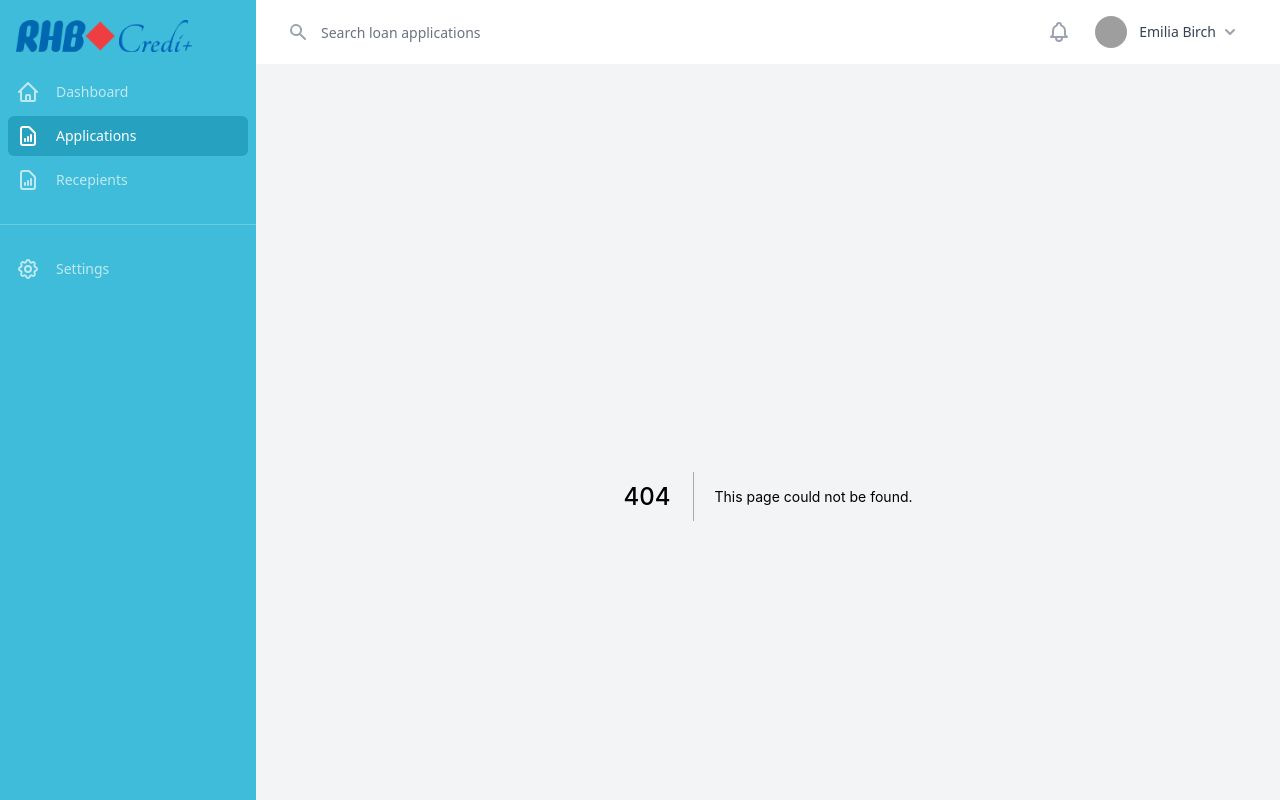
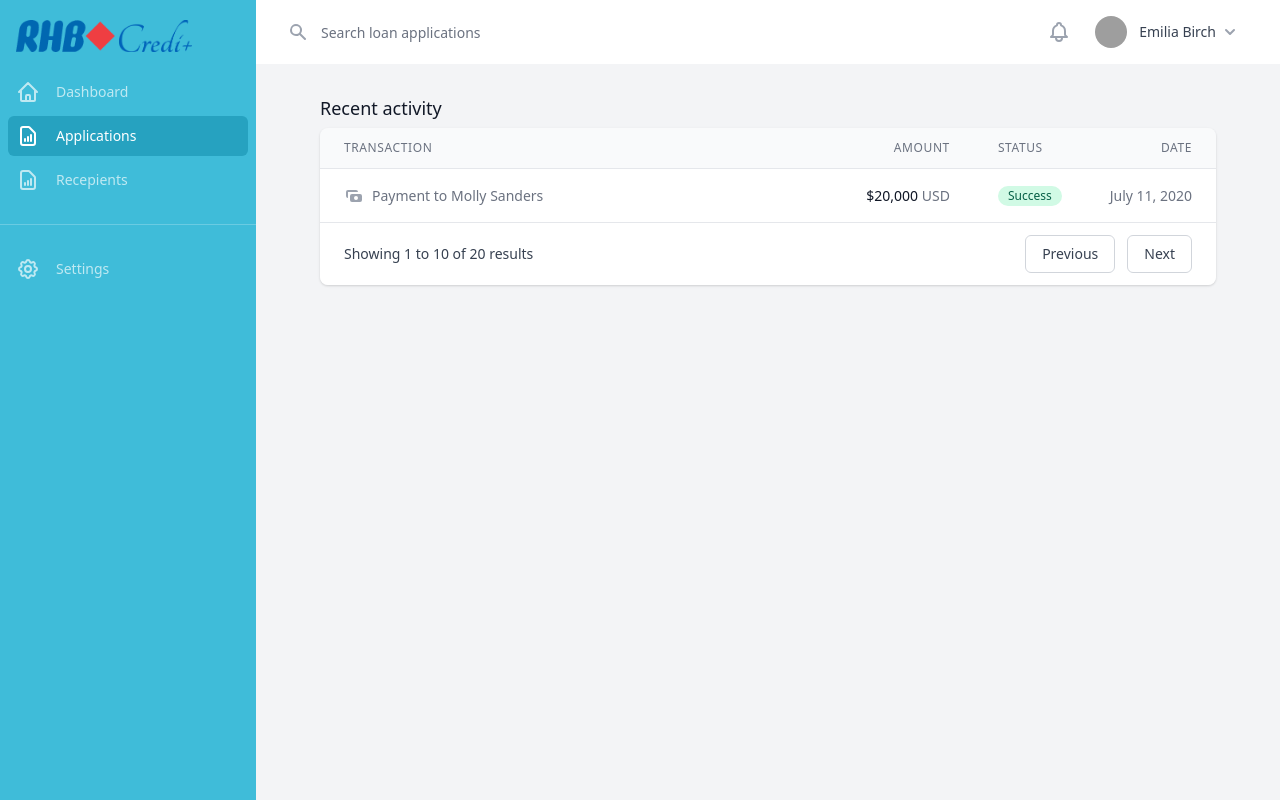
Before and after one commit to itschrislow/credit-plus, a Next.js app: page /dashboard/applications in a window 1280 px wide. Before the commit this address had no page. Built offline with nearby package versions, Linux system fonts and the light colour scheme; grey boxes are pictures that could not be loaded.

Commit message:
add dashboard applications page

```diff
--- /dev/null
+++ b/pages/dashboard/applications.jsx
@@ -0,0 +1,169 @@
+import {
+  CashIcon,
+  ChevronRightIcon,
+} from '@heroicons/react/solid'
+
+const transactions = [
+  {
+    id: 1,
+    name: 'Payment to Molly Sanders',
+    href: '#',
+    amount: '$20,000',
+    currency: 'USD',
+    status: 'success',
+    date: 'July 11, 2020',
+    datetime: '2020-07-11',
+  },
+  // More transactions...
+]
+const statusStyles = {
+  success: 'bg-green-100 text-green-800',
+  processing: 'bg-yellow-100 text-yellow-800',
+  failed: 'bg-gray-100 text-gray-800',
+}
+
+const Applications = () => {
+  return (
+    <>
+      <h2 className="max-w-6xl mx-auto mt-8 px-4 text-lg leading-6 font-medium text-gray-900 sm:px-6 lg:px-8">
+        Recent activity
+      </h2>
+
+      {/* Activity list (smallest breakpoint only) */}
+      <div className="shadow sm:hidden">
+        <ul className="mt-2 divide-y divide-gray-200 overflow-hidden shadow sm:hidden">
+          {transactions.map((transaction) => (
+            <li key={transaction.id}>
+              <a href={transaction.href} className="block px-4 py-4 bg-white hover:bg-gray-50">
+                <span className="flex items-center space-x-4">
+                  <span className="flex-1 flex space-x-2 truncate">
+                    <CashIcon className="flex-shrink-0 h-5 w-5 text-gray-400" aria-hidden="true" />
+                    <span className="flex flex-col text-gray-500 text-sm truncate">
+                      <span className="truncate">{transaction.name}</span>
+                      <span>
+                        <span className="text-gray-900 font-medium">{transaction.amount}</span>{' '}
+                        {transaction.currency}
+                      </span>
+                      <time dateTime={transaction.datetime}>{transaction.date}</time>
+                    </span>
+                  </span>
+                  <ChevronRightIcon className="flex-shrink-0 h-5 w-5 text-gray-400" aria-hidden="true" />
+                </span>
+              </a>
+            </li>
+          ))}
+        </ul>
+
+        <nav
+          className="bg-white px-4 py-3 flex items-center justify-between border-t border-gray-200"
+          aria-label="Pagination"
+        >
+          <div className="flex-1 flex justify-between">
+            <a
+              href="#"
+              className="relative inline-flex items-center px-4 py-2 border border-gray-300 text-sm font-medium rounded-md text-gray-700 bg-white hover:text-gray-500"
+            >
+              Previous
+                  </a>
+            <a
+              href="#"
+              className="ml-3 relative inline-flex items-center px-4 py-2 border border-gray-300 text-sm font-medium rounded-md text-gray-700 bg-white hover:text-gray-500"
+            >
+              Next
+                  </a>
+          </div>
+        </nav>
+      </div>
+
+      {/* Activity table (small breakpoint and up) */}
+      <div className="hidden sm:block">
+        <div className="max-w-6xl mx-auto px-4 sm:px-6 lg:px-8">
+          <div className="flex flex-col mt-2">
+            <div className="align-middle min-w-full overflow-x-auto shadow overflow-hidden sm:rounded-lg">
+              <table className="min-w-full divide-y divide-gray-200">
+                <thead>
+                  <tr>
+                    <th className="px-6 py-3 bg-gray-50 text-left text-xs font-medium text-gray-500 uppercase tracking-wider">
+                      Transaction
+                          </th>
+                    <th className="px-6 py-3 bg-gray-50 text-right text-xs font-medium text-gray-500 uppercase tracking-wider">
+                      Amount
+                          </th>
+                    <th className="hidden px-6 py-3 bg-gray-50 text-left text-xs font-medium text-gray-500 uppercase tracking-wider md:block">
+                      Status
+                          </th>
+                    <th className="px-6 py-3 bg-gray-50 text-right text-xs font-medium text-gray-500 uppercase tracking-wider">
+                      Date
+                          </th>
+                  </tr>
+                </thead>
+                <tbody className="bg-white divide-y divide-gray-200">
+                  {transactions.map((transaction) => (
+                    <tr key={transaction.id} className="bg-white">
+                      <td className="max-w-0 w-full px-6 py-4 whitespace-nowrap text-sm text-gray-900">
+                        <div className="flex">
+                          <a href={transaction.href} className="group inline-flex space-x-2 truncate text-sm">
+                            <CashIcon
+                              className="flex-shrink-0 h-5 w-5 text-gray-400 group-hover:text-gray-500"
+                              aria-hidden="true"
+                            />
+                            <p className="text-gray-500 truncate group-hover:text-gray-900">{transaction.name}</p>
+                          </a>
+                        </div>
+                      </td>
+                      <td className="px-6 py-4 text-right whitespace-nowrap text-sm text-gray-500">
+                        <span className="text-gray-900 font-medium">{transaction.amount} </span>
+                        {transaction.currency}
+                      </td>
+                      <td className="hidden px-6 py-4 whitespace-nowrap text-sm text-gray-500 md:block">
+                        <span
+                          className={`
+                            inline-flex items-center px-2.5 py-0.5 rounded-full text-xs font-medium capitalize
+                            ${statusStyles[transaction.status]}
+                          `}
+                        >
+                          {transaction.status}
+                        </span>
+                      </td>
+                      <td className="px-6 py-4 text-right whitespace-nowrap text-sm text-gray-500">
+                        <time dateTime={transaction.datetime}>{transaction.date}</time>
+                      </td>
+                    </tr>
+                  ))}
+                </tbody>
+              </table>
+              {/* Pagination */}
+              <nav
+                className="bg-white px-4 py-3 flex items-center justify-between border-t border-gray-200 sm:px-6"
+                aria-label="Pagination"
+              >
+                <div className="hidden sm:block">
+                  <p className="text-sm text-gray-700">
+                    Showing <span className="font-medium">1</span> to <span className="font-medium">10</span> of{' '}
+                    <span className="font-medium">20</span> results
+                        </p>
+                </div>
+                <div className="flex-1 flex justify-between sm:justify-end">
+                  <a
+                    href="#"
+                    className="relative inline-flex items-center px-4 py-2 border border-gray-300 text-sm font-medium rounded-md text-gray-700 bg-white hover:bg-gray-50"
+                  >
+                    Previous
+                        </a>
+                  <a
+                    href="#"
+                    className="ml-3 relative inline-flex items-center px-4 py-2 border border-gray-300 text-sm font-medium rounded-md text-gray-700 bg-white hover:bg-gray-50"
+                  >
+                    Next
+                        </a>
+                </div>
+              </nav>
+            </div>
+          </div>
+        </div>
+      </div>
+    </>
+  )
+}
+
+export default Applications;
```
